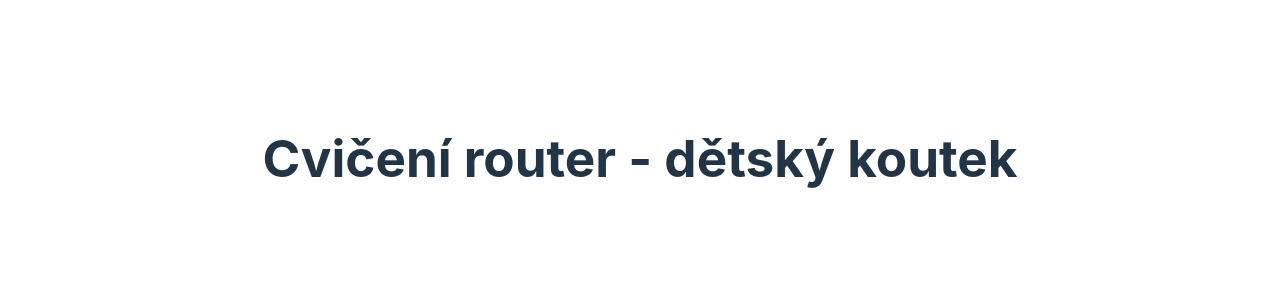
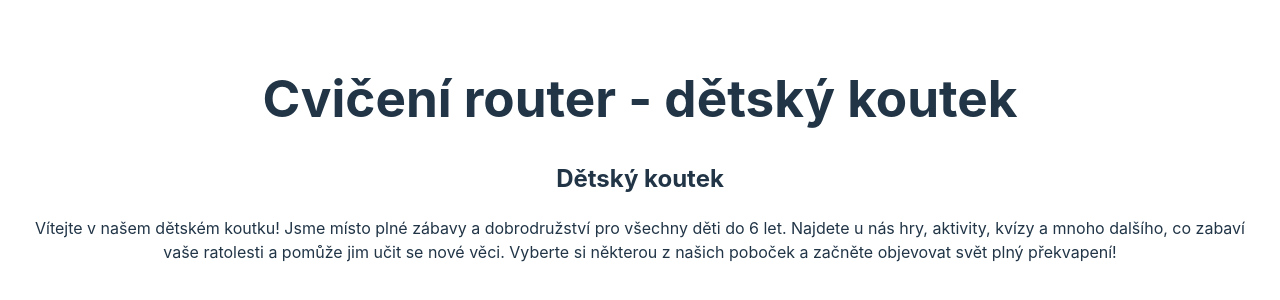
Before and after one commit to JavaBorka/cviceni-react-detsky-koutek, a React (Vite) app: page / in a window 1280 px wide. Shown: the part 242-542 px from the top of the page. Built offline with nearby package versions, Linux system fonts and the light colour scheme.

Commit message:
Založení Homepage

```diff
--- a/src/App.jsx
+++ b/src/App.jsx
@@ -1,3 +1,5 @@
+import { Outlet } from 'react-router-dom'
+
 import './App.css'
 
 function App() {
@@ -5,6 +7,10 @@ function App() {
   return (
     <>
       <h1>Cvičení router - dětský koutek</h1>
+
+      <main>
+        <Outlet />
+      </main>
     </>
   )
 }
--- a/src/main.jsx
+++ b/src/main.jsx
@@ -1,6 +1,7 @@
 import ReactDOM from 'react-dom/client'
 import React from 'react'
 import App from './App.jsx'
+import Homepage from './pages/Homepage/index.jsx'
 import './index.css'
 
 import {
@@ -11,7 +12,13 @@ import {
 const router = createBrowserRouter([
   {
     path: '/',
-    element: <App />
+    element: <App />,
+    children: [
+      {
+        index: true,
+        element: <Homepage />
+      }
+    ]
   }
 ])
 
--- /dev/null
+++ b/src/pages/Homepage/index.jsx
@@ -0,0 +1,11 @@
+function Homepage() {
+    return (
+        <>
+            <h2>Dětský koutek</h2>
+            <p>Vítejte v našem dětském koutku! Jsme místo plné zábavy a dobrodružství pro všechny děti do 6 let. Najdete u nás hry, aktivity, kvízy a mnoho dalšího, co zabaví vaše ratolesti a pomůže jim učit se nové věci. Vyberte si některou z našich poboček a začněte objevovat svět plný překvapení!
+            </p>
+        </>
+    );
+}
+
+export default Homepage;
```
